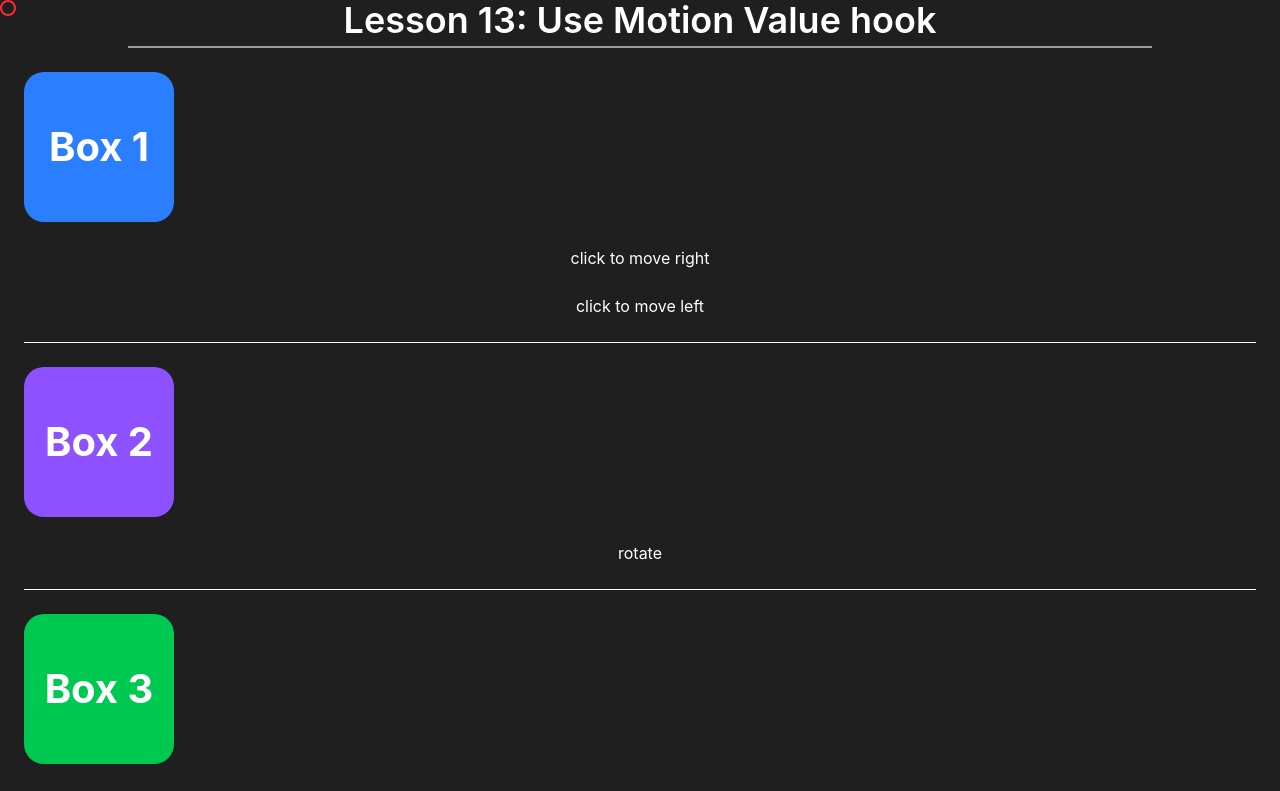
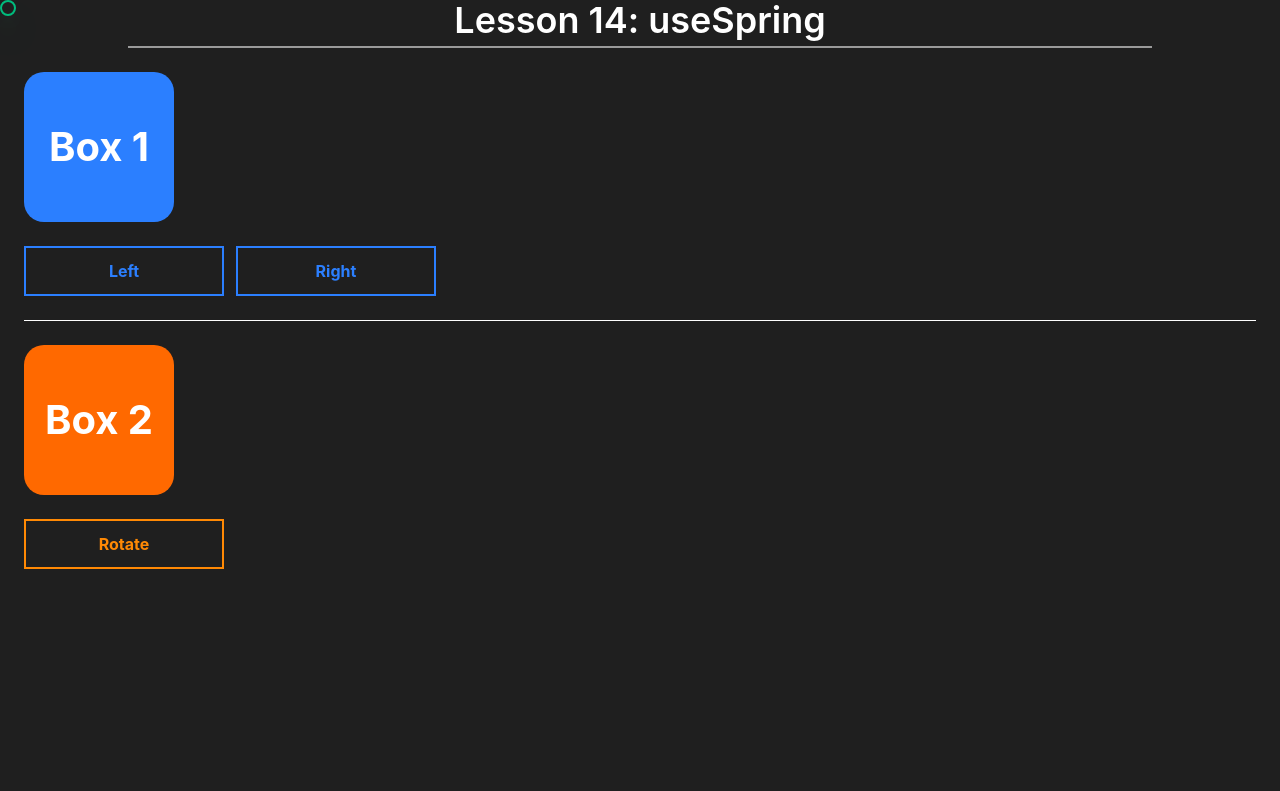
Before and after one commit to 10Yash10/React-Motion, a React (Vite) app: page / in a window 1280 px wide. Shown: the top 791 px of the page. Built offline with nearby package versions, Linux system fonts and the light colour scheme.

Commit message:
lesson 14: working with useSpring for smooth animations rather than directly jumping.

```diff
--- a/src/App.jsx
+++ b/src/App.jsx
@@ -11,10 +11,11 @@ import React from "react";
 // import L_10 from "./Lessions/L10_Variants";
 // import L11 from "./Lessions/L11_Parent_Child";
 // import L12 from "./Lessions/L12_Staggering";
-import L13 from "./Lessions/L13_UseMotionValues";
+// import L13 from "./Lessions/L13_UseMotionValues";
+import L14 from "./Lessions/L14_useSpring";
 
 const App = () => {
-  return <L13 />;
+  return <L14 />;
 };
 
 export default App;
--- a/src/Lessions/L13_UseMotionValues.jsx
+++ b/src/Lessions/L13_UseMotionValues.jsx
@@ -19,7 +19,7 @@ const L13 = () => {
     window.addEventListener("mousemove", moveCursor);
 
     return () => {
-      window.removeEventListener("mouseMove", moveCursor);
+      window.removeEventListener("mousemove", moveCursor);
     };
   }, [valX, valY]);
 
--- /dev/null
+++ b/src/Lessions/L14_useSpring.jsx
@@ -0,0 +1,98 @@
+import React, { useEffect } from "react";
+import Header from "../components/Header";
+import { motion, useMotionValue, useSpring } from "motion/react";
+
+// The main drawback of using useMotionValue is that it directly jumps to the value, rather than going smoothly, so we need to use useSpring, useTransition hooks to make it move more smoothly.
+
+const L14 = () => {
+  // initializing motion values by useMotionValue hook;
+
+  const x = useMotionValue(0);
+
+  const mouseX = useMotionValue(0);
+  const mouseY = useMotionValue(0);
+
+  const rotate = useMotionValue(0);
+
+  // setting it to spring by using useSpring;
+  const springX = useSpring(x, {
+    stiffness: 300,
+    damping: 25,
+  });
+  const springMouseX = useSpring(mouseX, {
+    stiffness: 300,
+    damping: 30,
+  });
+  const springMouseY = useSpring(mouseY, {
+    stiffness: 300,
+    damping: 30,
+  });
+  const smoothRotate = useSpring(rotate, {
+    stiffness: 300,
+    damping: 25,
+  });
+
+  useEffect(() => {
+    const mouseMove = (e) => {
+      mouseX.set(e.clientX + 10);
+      mouseY.set(e.clientY + 10);
+    };
+
+    window.addEventListener("mousemove", mouseMove);
+
+    return () => window.removeEventListener("mousemove", mouseMove);
+  }, [mouseX, mouseY]);
+
+  return (
+    <>
+      <Header text="Lesson 14: useSpring" />
+
+      <motion.div
+        style={{
+          x: springMouseX,
+          y: springMouseY,
+        }}
+        className="fixed pointer-events-none left-0 top-0 w-4 h-4 rounded-full border-2 border-emerald-500 shadow-xl shadow-emerald-500/20 "
+      ></motion.div>
+
+      <div className="flex flex-col gap-6 p-6 ">
+        <motion.div style={{ x: springX }} className="box bg-blue-500">
+          Box 1
+        </motion.div>
+
+        <div className="flex gap-3">
+          <button
+            onClick={() => x.get() > 0 && x.jump(x.get() - 250)}
+            className="btn border-2 border-blue-500 text-blue-500 hover:bg-blue-500/10 active:bg-blue-500/20"
+          >
+            Left
+          </button>
+          <button
+            onClick={() => x.get() < 500 && x.jump(x.get() + 250)}
+            className="btn border-2 border-blue-500 text-blue-500 hover:bg-blue-500/10 active:bg-blue-500/20"
+          >
+            Right
+          </button>
+        </div>
+
+        <hr />
+
+        <motion.div
+          className="box bg-orange-500"
+          style={{ rotate: smoothRotate }}
+        >
+          Box 2
+        </motion.div>
+
+        <button
+          className="btn border-2 border-orange-400 text-orange-400 hover:bg-orange-500/10 active:bg-orange-500/20"
+          onClick={() => rotate.set(rotate.get() + 30)}
+        >
+          Rotate
+        </button>
+      </div>
+    </>
+  );
+};
+
+export default L14;
```
